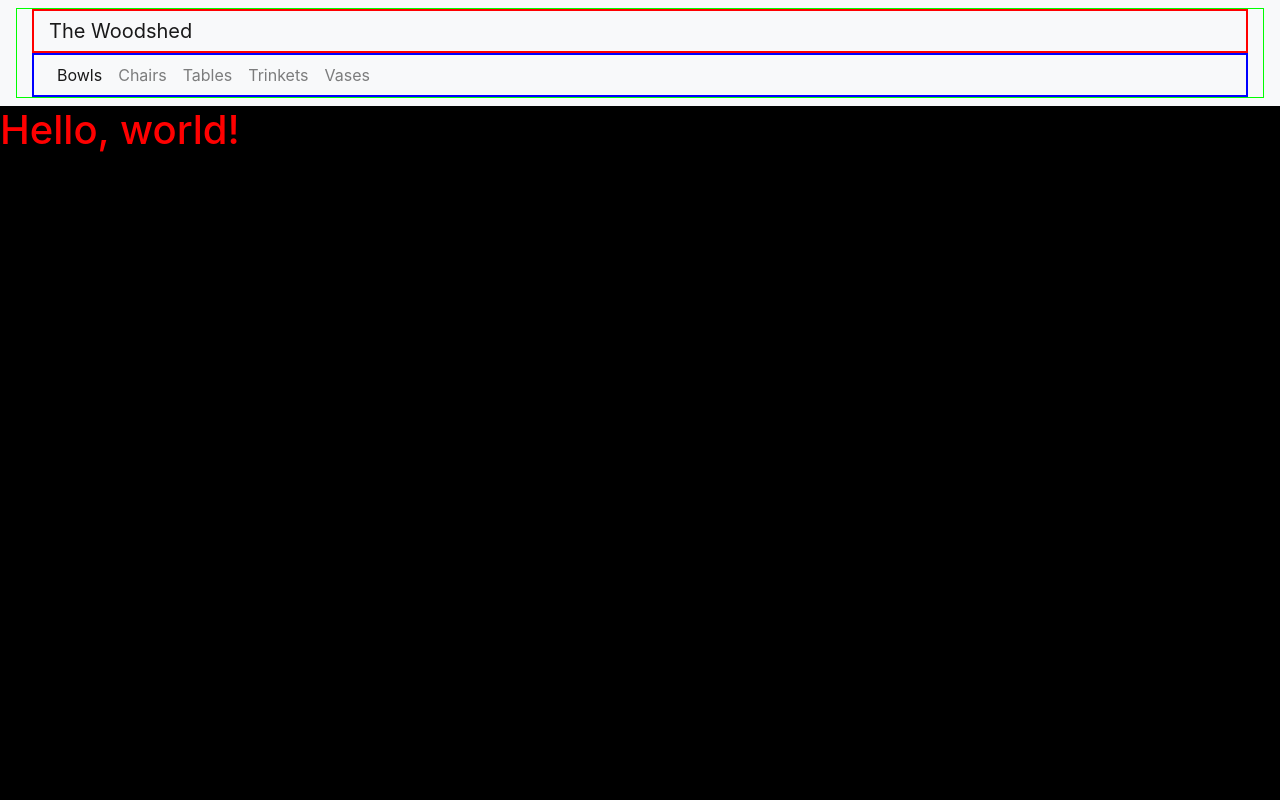
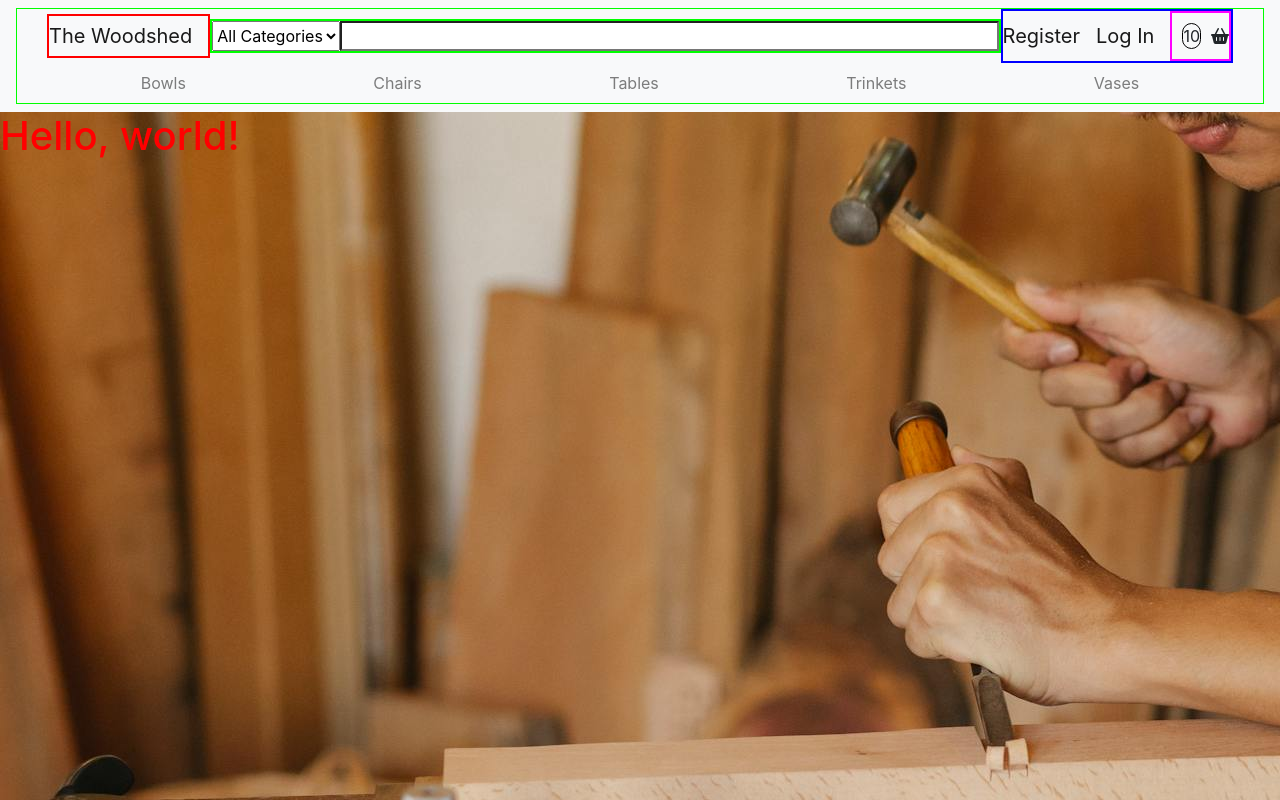
Before and after one commit to mikesealey/ci_pp4, a Django app: template templates/homepage.html in a window 1280 px wide. Run offline with Django 3.2, Linux system fonts and the light colour scheme; the template is opened without the code that fills it, so the values that code supplies are empty; some libraries are stand-ins or nearby versions.

Commit message:
builds styling/layout of nav

```diff
--- a/static/css/style.css
+++ b/static/css/style.css
@@ -1,5 +1,6 @@
 body {
-    background-color: black;
+    background-color: rgb(75, 45, 0);
+    background-image: url("../images/pexels-ono-kosuki-5974283.jpg");
 }
 
 h1 {
@@ -11,3 +12,10 @@ h1 {
     flex-direction: column !important;
     border: 1px solid lime;
 }
+
+#basket-count {
+    border-radius: 15px;
+    margin: 10px;
+    border: 1px solid black;
+
+}
--- a/templates/components/navigation.html
+++ b/templates/components/navigation.html
@@ -1,27 +1,52 @@
 <nav class="navbar navbar-expand-lg navbar-light bg-light">
   <div id="nav-rows" class="container-fluid">
-    <div id="top-row" class="container-fluid"  style="border: 2px solid red;">
-      <a class="navbar-brand" href="#">The Woodshed</a>
-      <button class="navbar-toggler" type="button" data-bs-toggle="collapse" data-bs-target="#mainNav" aria-controls="mainNav" aria-expanded="false" aria-label="Toggle navigation">
-        <span class="navbar-toggler-icon"></span>
-      </button>
-
+    <div id="top-row" class="container-fluid d-flex">
+      <div class="flex-grow-4" style="border: 2px solid red">
+        <a id="top-row-logo" class="navbar-brand" href="#">The Woodshed</a>
+      </div>
+      <div id="top-row-search" class="d-flex flex-grow-1" style="border: 2px solid lime">
+        <select class="flex-grow-4">
+          <option value="">All Categories</option>
+          <option value="bowl">Bowls</option>
+          <option value="chair">Chairs</option>
+          <option value="table">Tables</option>
+          <option value="trinket">Trinkets</option>
+          <option value="vase">Vases</option>
+        </select>
+        <input type="search" name="" id="" class="flex-grow-1">
+      </div>
+      <div id="top-row-user-links" class="flex-grow-4 d-flex flex-row align-items-center" style="border: 2px solid blue">
+        {% if user.is_authenticated %}
+          <a class="navbar-brand" href="#">My Profile</a>
+          <a class="navbar-brand" href="#">Log Out</a>
+        {% else %}
+          <a class="navbar-brand" href="#">Register</a>
+          <a class="navbar-brand" href="#">Log In</a>
+        {% endif %}
+        <div class="d-flex align-items-center" style="border: 2px solid fuchsia">
+          <!-- { if basket.length } -->
+          <!-- <span>{ basket length }</span> -->
+          <!-- { endif } -->
+            <div id="basket-count">10</div>
+           <i class="fa-solid fa-basket-shopping"></i>
+        </div>
+      </div>
     </div>
-    <div class="collapse navbar-collapse container-fluid" class="" id="bottom-row" style="border: 2px solid blue;">
-      <ul class="navbar-nav me-auto mb-2 mb-lg-0">
-        <li class="nav-item">
-          <a class="nav-link active" href="#">Bowls</a>
+    <div class="collapse navbar-collapse container-fluid" id="bottom-row">
+      <ul class="navbar-nav d-flex w-100 justify-content-around">
+        <li class="nav-item d-flex justify-content-center align-items-center flex-grow-1">
+          <a class="nav-link" href="#">Bowls</a>
         </li>
-        <li class="nav-item">
+        <li class="nav-item d-flex justify-content-center align-items-center flex-grow-1">
           <a class="nav-link" href="#">Chairs</a>
         </li>
-        <li class="nav-item">
+        <li class="nav-item d-flex justify-content-center align-items-center flex-grow-1">
           <a class="nav-link" href="#">Tables</a>
         </li>
-        <li class="nav-item">
+        <li class="nav-item d-flex justify-content-center align-items-center flex-grow-1">
           <a class="nav-link" href="#">Trinkets</a>
         </li>
-        <li class="nav-item">
+        <li class="nav-item d-flex justify-content-center align-items-center flex-grow-1">
           <a class="nav-link" href="#">Vases</a>
         </li>
       </ul>
--- a/templates/homepage.html
+++ b/templates/homepage.html
@@ -13,6 +13,8 @@
     <link rel="stylesheet" href="https://cdn.jsdelivr.net/npm/bootstrap@4.6.2/dist/css/bootstrap.min.css" integrity="sha384-xOolHFLEh07PJGoPkLv1IbcEPTNtaed2xpHsD9ESMhqIYd0nLMwNLD69Npy4HI+N" crossorigin="anonymous">
     <link rel="stylesheet" href="{% static 'css/style.css' %}">
 
+    <!-- FontAwesome Icons -->
+     <script src="https://kit.fontawesome.com/14f2d6b881.js" crossorigin="anonymous"></script>
     <title>Hello, world!</title>
   </head>
   <body>
```
Also changed, not shown: static/images/pexels-ono-kosuki-5974283.jpg (added).
